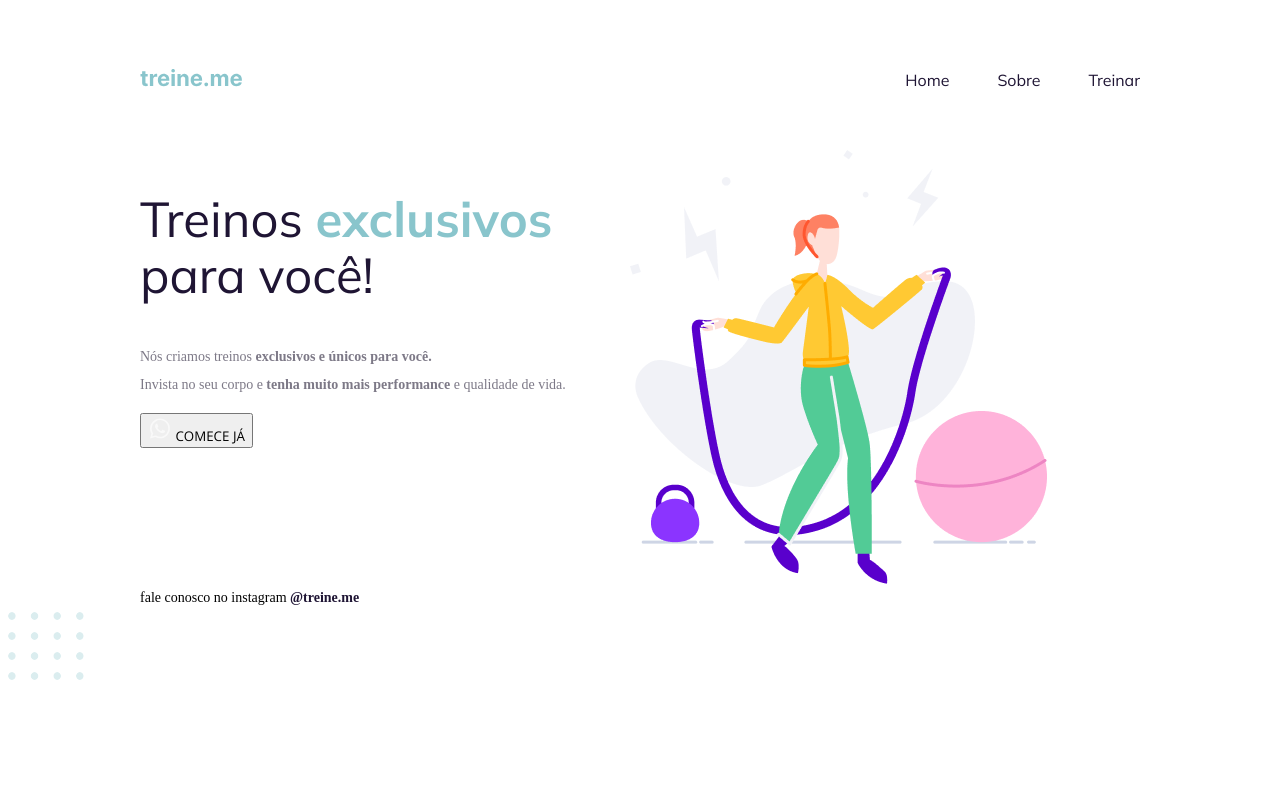
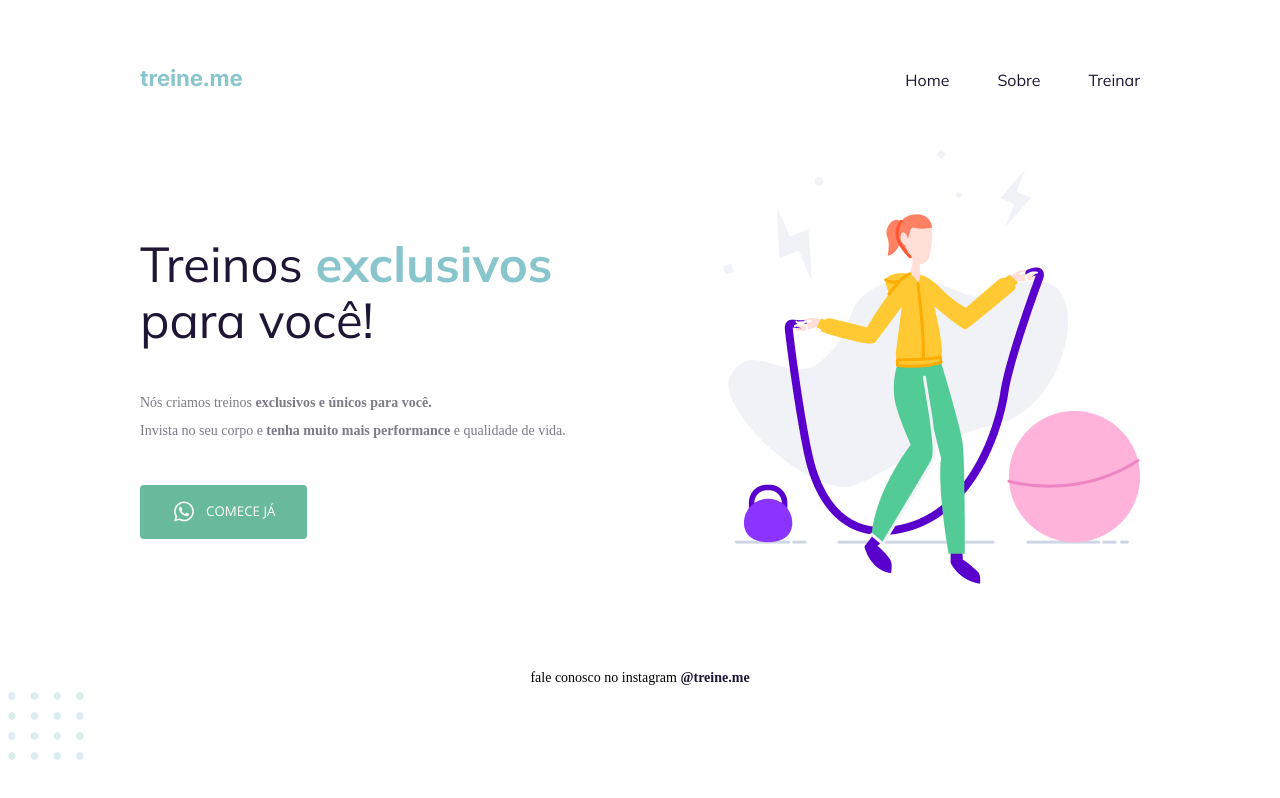
Before and after one commit to felipesurfe/explorerproject02, a plain HTML site: page index.html in a window 1280 px wide. Drawn offline with nearby package versions, Linux system fonts and the light colour scheme.

Commit message:
add button style

```diff
--- a/style.css
+++ b/style.css
@@ -39,6 +39,8 @@ ul li a:hover {
 
 main {
   display: flex;
+  align-items: center;
+  justify-content: space-between;
 }
 
 h1 {
@@ -57,21 +59,45 @@ h1 span {
   font-weight: bold;
 }
 
-p {
+section p {
   font-size: 14px;
   line-height: 28px;
   color: #7D7987;
+
+  margin: 40px 0;
 }
 
 button {
+  color: white;
   text-transform: uppercase;
+  font-family: 'Open Sans', sans-serif;
 
-  font-family: 'Open Sans', sans-serif;
+  background: #69B99D;
+  border: 0;
+  padding: 14px 32px 15px;
+
+  display: flex;
+  align-items: center;
+  justify-content: center;
+  gap: 10px;
+
+  border-radius: 4px;
+
+  cursor: pointer;
+
+}
+
+button:hover {
+  background: #4ea788;
 }
 
 footer {
   font-size: 14px;
   line-height: 28px;
+
+  text-align: center;
+
+  margin-top: 80px;
 }
 
 footer a {
```
